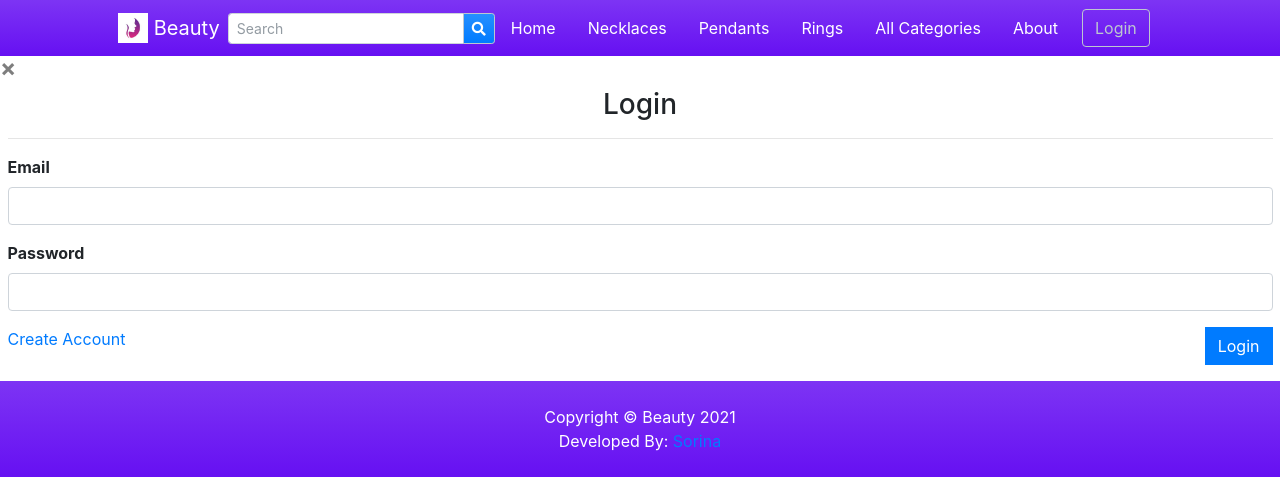
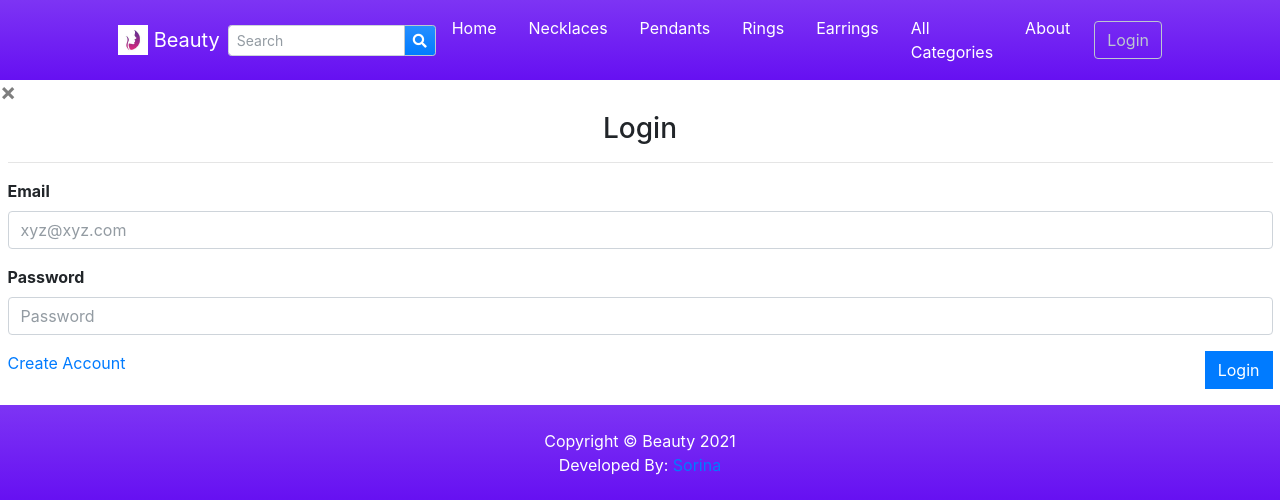
Before and after one commit to albu-alex/jewelry-website, a PHP site: page /cbpos/index.php?p=login in a window 1280 px wide. Shown: the top 500 px of the page. Run offline with PHP 8.4, Linux system fonts and the light colour scheme; data comes from the database, SQL or seed files in the repository; some libraries are stand-ins or nearby versions.

Commit message:
Add placeholders to text input + top bar nav shows one more category

```diff
--- a/inc/topBarNav.php
+++ b/inc/topBarNav.php
@@ -18,7 +18,7 @@
                     <ul class="navbar-nav me-auto mb-2 mb-lg-0 ms-lg-4">
                         <li class="nav-item"><a class="nav-link text-white" aria-current="page" href="./">Home</a></li>
                         <?php
-                        $cat_qry = $conn->query("SELECT * FROM categories where status = 1  limit 3");
+                        $cat_qry = $conn->query("SELECT * FROM categories where status = 1  limit 4");
                         $count_cats =$conn->query("SELECT * FROM categories where status = 1 ")->num_rows;
                         while($crow = $cat_qry->fetch_assoc()):
                         ?>
--- a/login.php
+++ b/login.php
@@ -17,11 +17,11 @@
             <form action="" id="login-form">
                 <div class="form-group">
                     <label for="" class="control-label">Email</label>
-                    <input type="email" class="form-control form" name="email" required>
+                    <input placeholder="xyz@xyz.com" type="email" class="form-control form" name="email" required>
                 </div>
                 <div class="form-group">
                     <label for="" class="control-label">Password</label>
-                    <input type="password" class="form-control form" name="password" required>
+                    <input placeholder="Password" type="password" class="form-control form" name="password" required>
                 </div>
                 <div class="form-group d-flex justify-content-between">
                     <a href="javascript:void()" id="create_account">Create Account</a>
```
